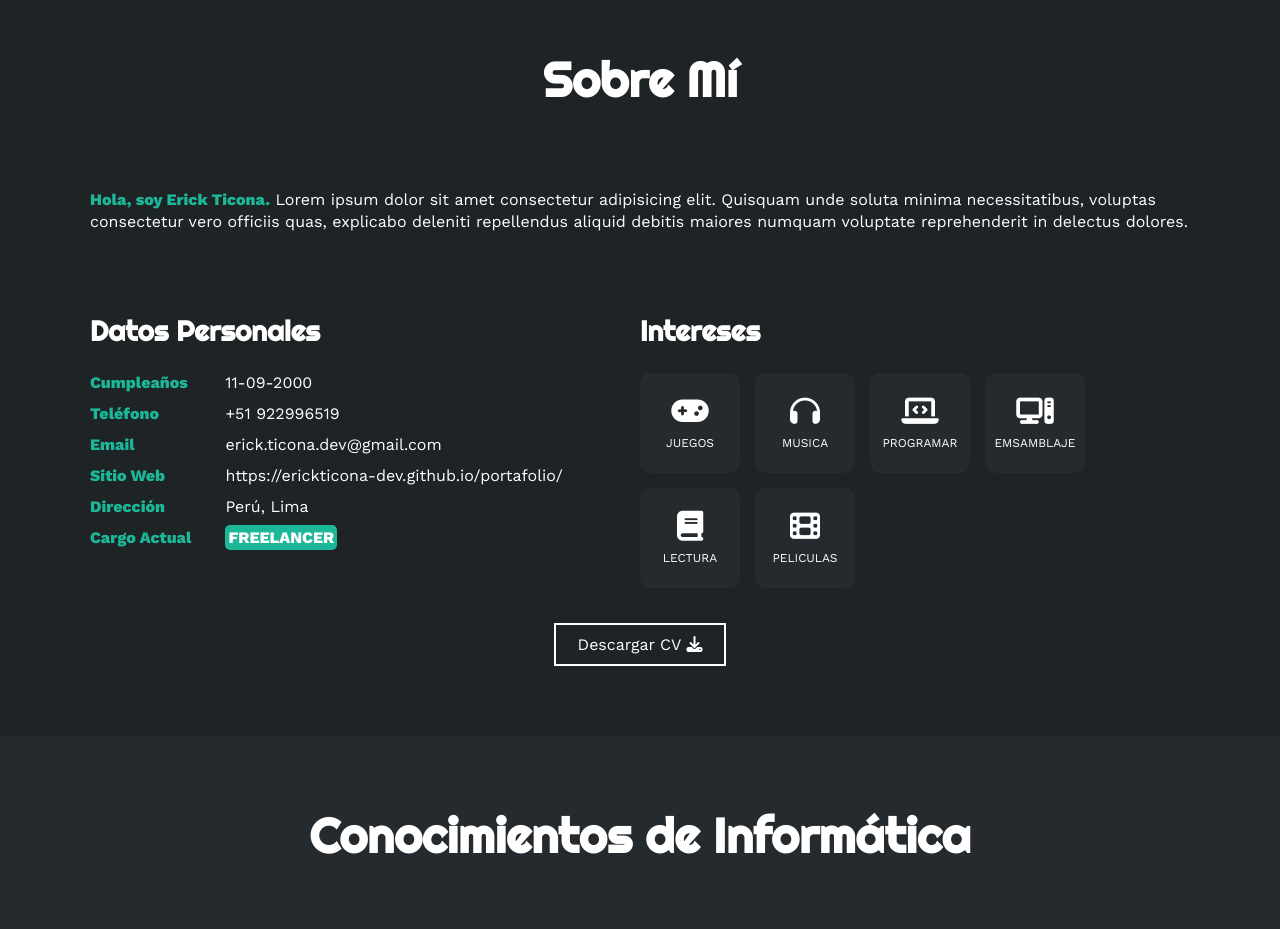
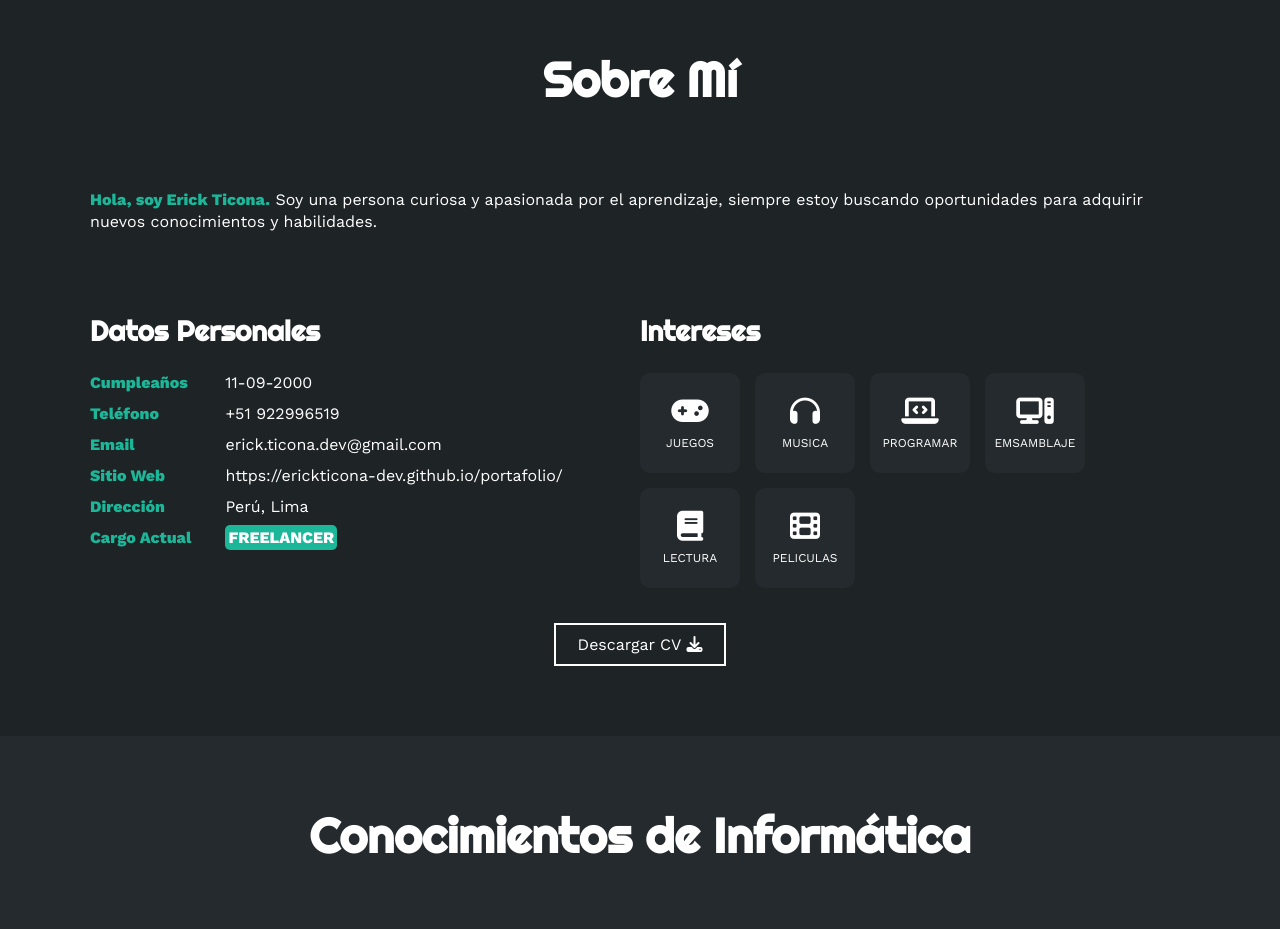
Before and after one commit to erickticona-dev/portafolio, a plain HTML site: page index.html in a window 1280 px wide. Shown: the part 820-1749 px from the top of the page. Drawn offline with nearby package versions, Linux system fonts and the light colour scheme.

Commit message:
Descripción personal

```diff
--- a/index.html
+++ b/index.html
@@ -52,7 +52,7 @@
     <section id="sobremi" class="sobremi">
         <div class="contenido-seccion">
             <h2>Sobre Mí</h2>
-            <p style="padding-top: 60px;"><span>Hola, soy Erick Ticona.</span> Lorem ipsum dolor sit amet consectetur adipisicing elit. Quisquam unde soluta minima necessitatibus, voluptas consectetur vero officiis quas, explicabo deleniti repellendus aliquid debitis maiores numquam voluptate reprehenderit in delectus dolores.</p>
+            <p style="padding-top: 60px;"><span>Hola, soy Erick Ticona.</span> Soy una persona curiosa y apasionada por el aprendizaje, siempre estoy buscando oportunidades para adquirir nuevos conocimientos y habilidades.</p>
 
             <div class="fila">
                 <!-- datos personales -->
```
